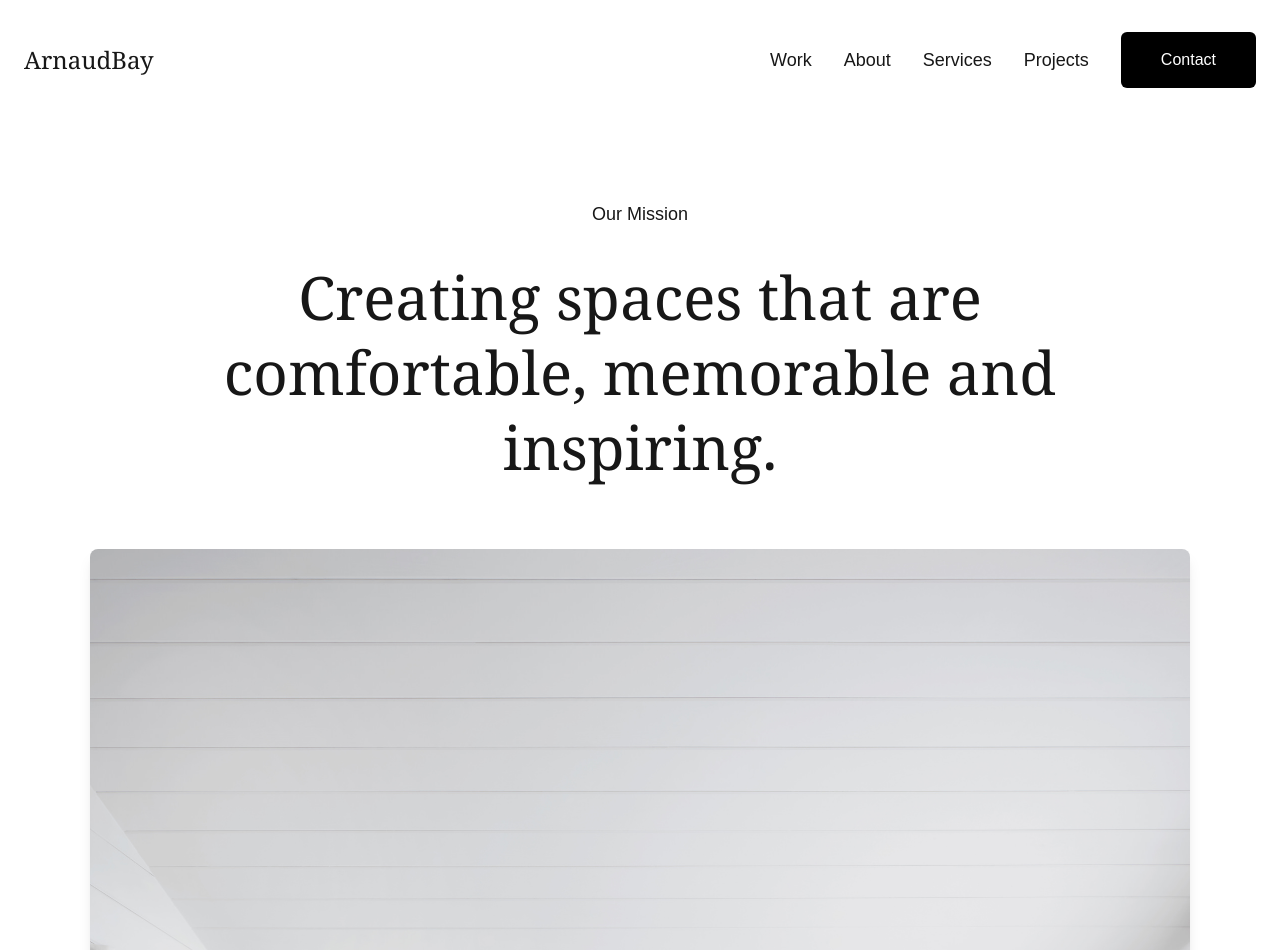
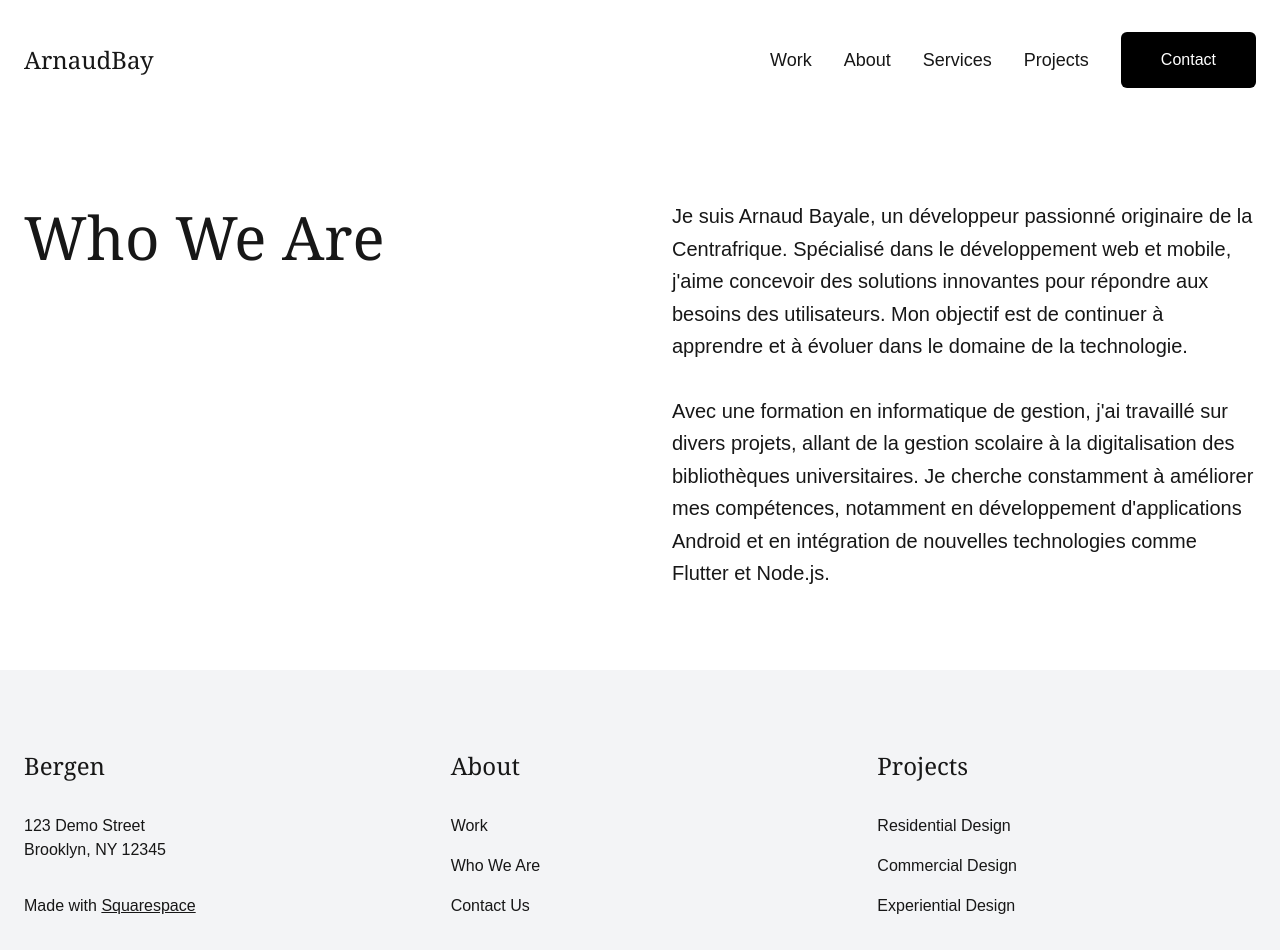
Before and after one commit to ArnaudBay/portifolio, a Next.js app: page / in a window 1280 px wide. Shown: the top 950 px of the page. Built offline with nearby package versions, Linux system fonts and the light colour scheme.

Commit message:
About page

```diff
--- /dev/null
+++ b/src/app/about/about.tsx
@@ -0,0 +1,80 @@
+
+//import Menu from '../menu';
+
+export default function About() {
+  return (
+    <div>
+
+      <main className="px-6 py-20">
+        <div className="max-w-7xl mx-auto">
+          <div className="grid md:grid-cols-2 gap-16 items-start">
+            {/* Left Column - Title */}
+            <h1 className="text-6xl font-serif leading-tight">
+              Who We Are
+            </h1>
+
+            {/* Right Column - Content */}
+            <div className="space-y-8 text-xl leading-relaxed">
+  {/* Section "À propos de moi" */}
+  <p>
+    Je suis Arnaud Bayale, un développeur passionné originaire de la Centrafrique.
+    Spécialisé dans le développement web et mobile, j'aime concevoir des solutions
+    innovantes pour répondre aux besoins des utilisateurs. Mon objectif est de
+    continuer à apprendre et à évoluer dans le domaine de la technologie.
+  </p>
+
+  {/* Section sur mon parcours et mes ambitions */}
+  <p>
+    Avec une formation en informatique de gestion, j'ai travaillé sur divers projets,
+    allant de la gestion scolaire à la digitalisation des bibliothèques universitaires.
+    Je cherche constamment à améliorer mes compétences, notamment en développement
+    d'applications Android et en intégration de nouvelles technologies comme Flutter et Node.js.
+  </p>
+</div>
+
+          </div>
+        </div>
+      </main>
+
+      {/* Footer */}
+      <footer className="px-6 py-20 bg-gray-100">
+        <div className="max-w-7xl mx-auto grid grid-cols-1 md:grid-cols-3 gap-12">
+          {/* Column 1 */}
+          <div>
+            <h3 className="text-2xl font-serif mb-8">Bergen</h3>
+            <address className="not-italic">
+              <p>123 Demo Street</p>
+              <p>Brooklyn, NY 12345</p>
+            </address>
+            <p className="mt-8">
+              Made with{' '}
+              <a href="#" className="underline hover:text-gray-600">
+                Squarespace
+              </a>
+            </p>
+          </div>
+
+          {/* Column 2 */}
+          <div>
+            <h3 className="text-2xl font-serif mb-8">About</h3>
+            <nav className="flex flex-col space-y-4">
+              <a href="/work" className="hover:underline">Work</a>
+              <a href="/who-we-are" className="hover:underline">Who We Are</a>
+              <a href="/contact" className="hover:underline">Contact Us</a>
+            </nav>
+          </div>
+
+          {/* Column 3 */}
+          <div>
+            <h3 className="text-2xl font-serif mb-8">Projects</h3>
+            <nav className="flex flex-col space-y-4">
+              <a href="/residential" className="hover:underline">Residential Design</a>
+              <a href="/commercial" className="hover:underline">Commercial Design</a>
+              <a href="/experiential" className="hover:underline">Experiential Design</a>
+            </nav>
+          </div>
+        </div>
+      </footer>
+    </div>
+  );
+}
--- a/src/app/layout.tsx
+++ b/src/app/layout.tsx
@@ -2,6 +2,7 @@ import type { Metadata } from "next";
 import { Geist, Geist_Mono } from "next/font/google";
 import "./globals.css";
 import Menu from "./menu";
+import About from "./about/about";
 
 const geistSans = Geist({
   variable: "--font-geist-sans",
@@ -29,6 +30,8 @@ export default function RootLayout({
         className={`${geistSans.variable} ${geistMono.variable} antialiased`}
       >
         <Menu/>
+
+        <About/>
         {children}
       </body>
     </html>
--- a/src/app/page.tsx
+++ b/src/app/page.tsx
@@ -74,9 +74,11 @@ export default function Home() {
          {/* Footer */}
       <footer className="px-6 py-20 bg-gray-100">
         <div className="max-w-7xl mx-auto grid grid-cols-1 md:grid-cols-3 gap-12">
-          {/* Column 1 */}
+
+
+
           <div>
-            <h3 className="text-2xl font-serif mb-8">Bergen</h3>
+            <h3 className="text-2xl font-serif mb-8">Arnaud</h3>
             <address className="not-italic">
               <p>123 Demo Street</p>
               <p>Brooklyn, NY 12345</p>
@@ -89,7 +91,7 @@ export default function Home() {
             </p>
           </div>
 
-          {/* Column 2 */}
+
           <div>
             <h3 className="text-2xl font-serif mb-8">About</h3>
             <nav className="flex flex-col space-y-4">
@@ -99,7 +101,7 @@ export default function Home() {
             </nav>
           </div>
 
-          {/* Column 3 */}
+
           <div>
             <h3 className="text-2xl font-serif mb-8">Projects</h3>
             <nav className="flex flex-col space-y-4">
```
